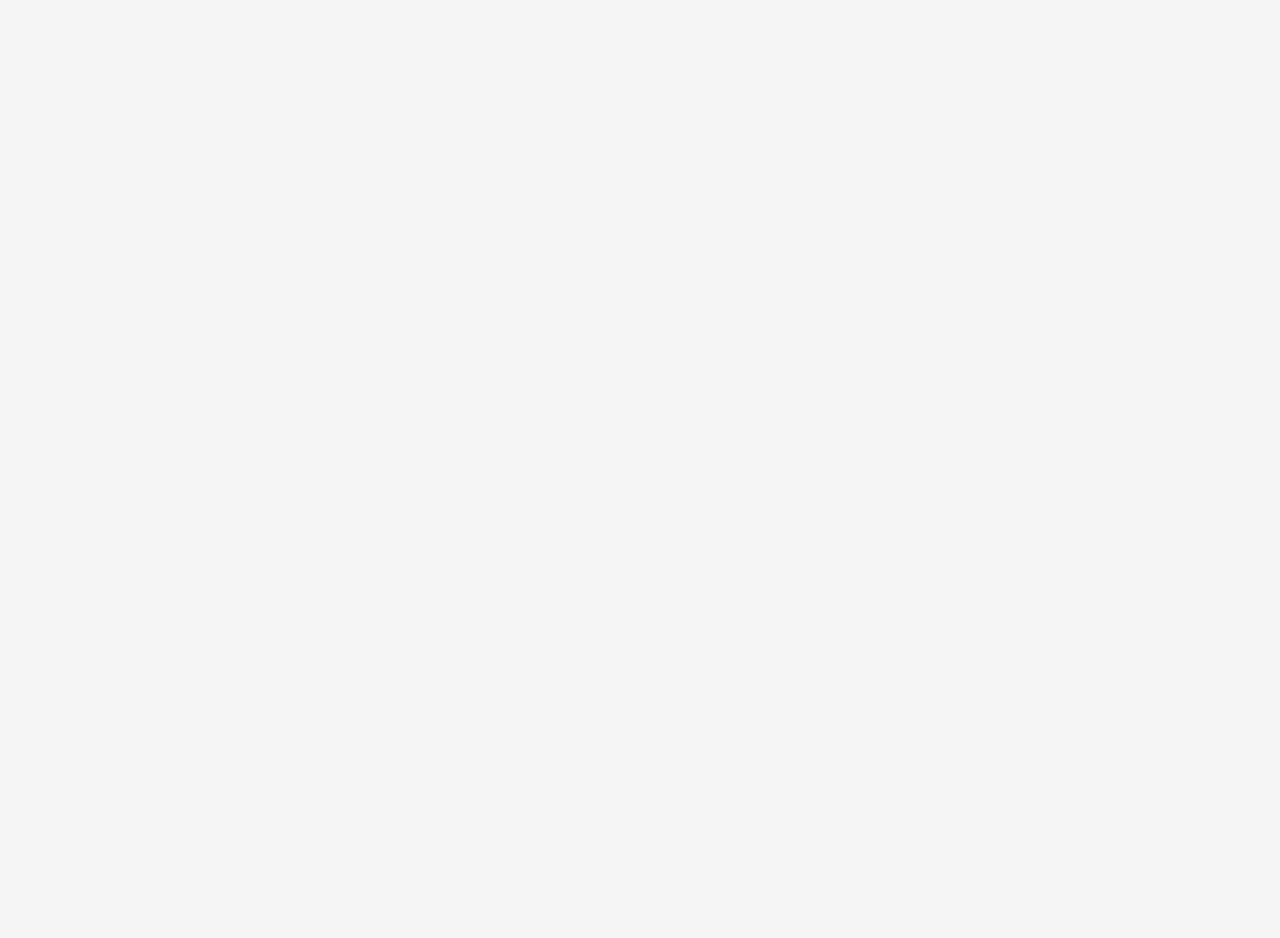
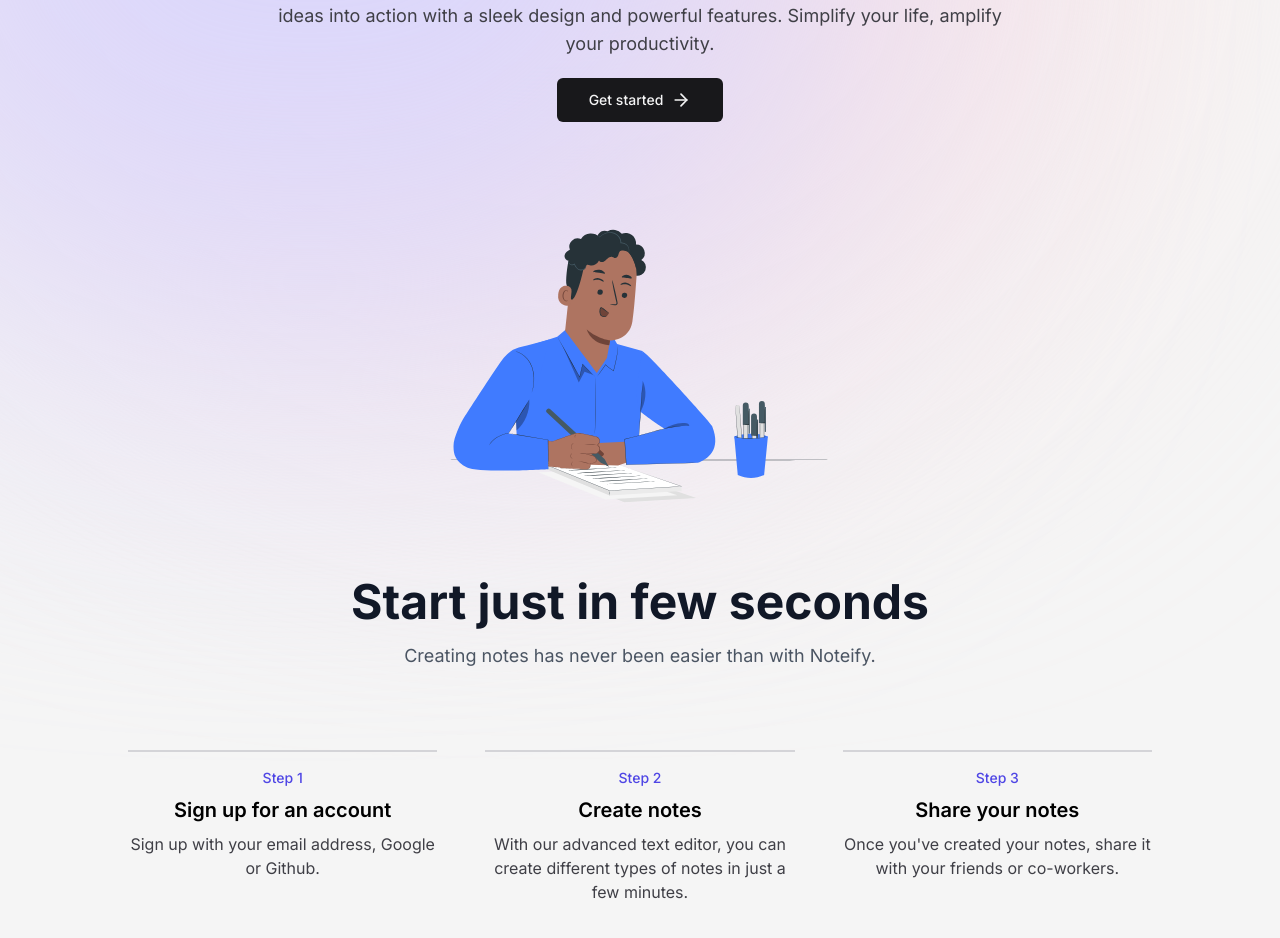
Before and after one commit to P4vell/noteify, a Next.js app: page / in a window 1280 px wide. Shown: the part 442-1380 px from the top of the page. Before the commit the page ends 800 px from the top, so only its background shows below. Built offline with nearby package versions, Linux system fonts and the light colour scheme.

Commit message:
feat: add home page

```diff
--- a/src/app/page.tsx
+++ b/src/app/page.tsx
@@ -1,5 +1,94 @@
+import { buttonVariants } from "@/components/ui/Button";
+import { Container } from "@/components/shared/Container";
+import { ArrowRight } from "lucide-react";
+import Image from "next/image";
+import Link from "next/link";
+
 const Home = () => {
-  return <></>;
+  return (
+    <Container className="flex flex-col justify-center items-center text-center mt-28 sm:mt-40">
+      <div className="bg-[#fbe2e3] absolute top-[-6rem] -z-10 right-[11rem] h-[55rem] w-[31.25rem] rounded-full blur-[10rem] sm:w-[68.75rem] dark:bg-[#946263]" />
+      <div className="bg-[#dbd7fb] absolute top-[-1rem] -z-10 left-[-35rem] h-[50rem] w-[50rem] rounded-full blur-[10rem] sm:w-[68.75rem] md:left-[-33rem] lg:left-[-28rem] xl:left-[-15rem] 2xl:left-[-5rem] dark:bg-[#676394]" />
+
+      <h1 className="max-w-4xl text-5xl font-bold md:text-6xl">
+        Capture Ideas, Unleash Potential: Your Notes, Your Way!
+      </h1>
+
+      <p className="max-w-prose text-zinc-700 mt-5 lg:text-lg">
+        Effortless organization, boundless creativity. Noteify adapts to your
+        rhythm, turning ideas into action with a sleek design and powerful
+        features. Simplify your life, amplify your productivity.
+      </p>
+
+      <Link
+        className={buttonVariants({
+          size: "lg",
+          className: "mt-5",
+        })}
+        href="/dashboard"
+      >
+        <span>Get started</span>
+        <ArrowRight className="w-5 h-5 ml-2" />
+      </Link>
+
+      <Image src="/images/hero.svg" alt="" width={400} height={100} priority />
+
+      <div className="max-w-5xl my-12 mx-auto">
+        <div className="mb-12 px-6 lg:px-8">
+          <div className="mx-auto max-w-2xl sm:text-center">
+            <h2 className="mt-2 font-bold text-4xl text-gray-900 sm:text-5xl">
+              Start just in few seconds
+            </h2>
+            <p className="mt-4 text-lg text-gray-600">
+              Creating notes has never been easier than with Noteify.
+            </p>
+          </div>
+        </div>
+
+        <ol className="mt-8 space-y-4 pt-8 md:flex md:space-x-12 md:space-y-0">
+          <li className="md:flex-1">
+            <div className="flex flex-col space-y-2 border-l-4 border-zinc-300 py-2 pl-4 md:border-l-0 md:border-t-2 md:pb-0 md:pl-0 md:pt-4">
+              <span className="text-sm font-medium text-indigo-600">
+                Step 1
+              </span>
+              <span className="text-xl font-semibold">
+                Sign up for an account
+              </span>
+              <span className="mt-2 text-zinc-700">
+                Sign up with your email address, Google or Github.
+              </span>
+            </div>
+          </li>
+
+          <li className="md:flex-1">
+            <div className="flex flex-col space-y-2 border-l-4 border-zinc-300 py-2 pl-4 md:border-l-0 md:border-t-2 md:pb-0 md:pl-0 md:pt-4">
+              <span className="text-sm font-medium text-indigo-600">
+                Step 2
+              </span>
+              <span className="text-xl font-semibold">Create notes</span>
+              <span className="mt-2 text-zinc-700">
+                With our advanced text editor, you can create different types of
+                notes in just a few minutes.
+              </span>
+            </div>
+          </li>
+
+          <li className="md:flex-1">
+            <div className="flex flex-col space-y-2 border-l-4 border-zinc-300 py-2 pl-4 md:border-l-0 md:border-t-2 md:pb-0 md:pl-0 md:pt-4">
+              <span className="text-sm font-medium text-indigo-600">
+                Step 3
+              </span>
+              <span className="text-xl font-semibold">Share your notes</span>
+              <span className="mt-2 text-zinc-700">
+                Once you&apos;ve created your notes, share it with your friends
+                or co-workers.
+              </span>
+            </div>
+          </li>
+        </ol>
+      </div>
+    </Container>
+  );
 };
 
 export default Home;
```
